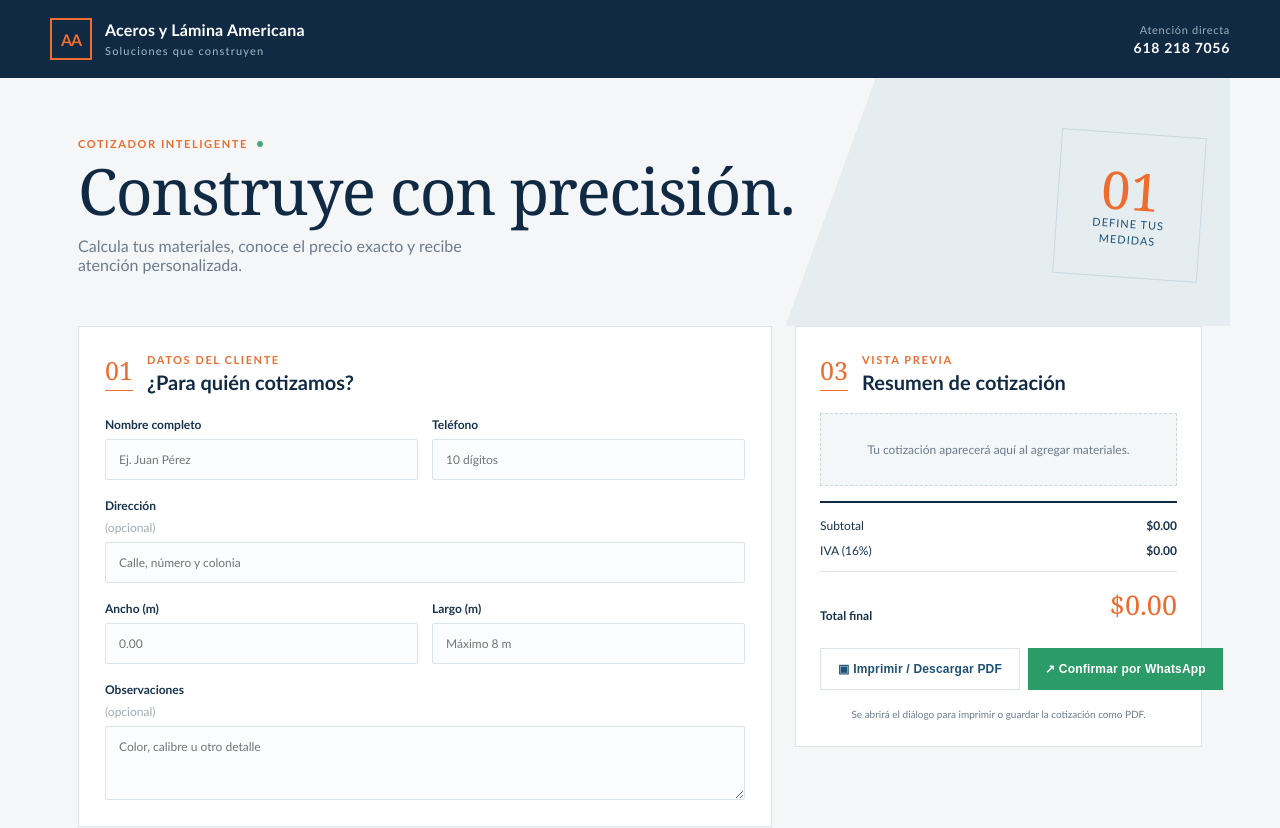
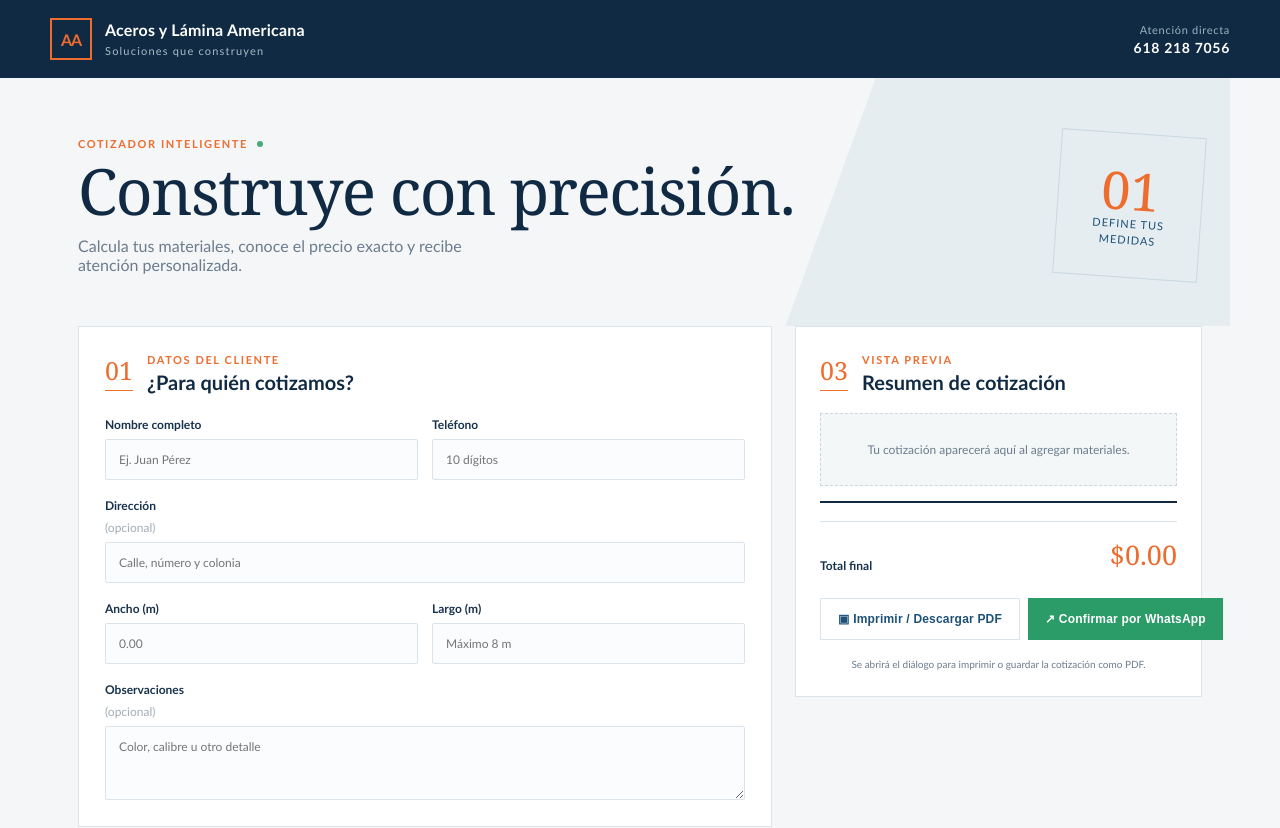
Before and after one commit to EDUARDOURIBEE/cotizador-inteligente, a React (Create React App) app: page / in a window 1280 px wide. Shown: the top 828 px of the page. Built offline with nearby package versions, Linux system fonts and the light colour scheme.

Commit message:
Actualización: mejor de iva

```diff
--- a/src/App.js
+++ b/src/App.js
@@ -4,7 +4,6 @@ import "./App.css";
 import CotizacionPDF from "./CotizacionPDF";
 
 const WHATSAPP_NUMBER = "5216182187056";
-const IVA_RATE = 0.16;
 const materials = [
   { id: "color-26", name: "LÁMINA COLOR 26", price: 68, unit: "/ft" },
   { id: "color-28", name: "LÁMINA COLOR 28", price: 61, unit: "/ft" },
@@ -62,8 +61,7 @@ function CotizacionProvider({ children }) {
   };
   const removeMaterial = (id) => setCart((current) => current.filter((item) => item.id !== id));
   const subtotal = cart.reduce((sum, item) => sum + item.price * item.quantity, 0);
-  const iva = subtotal * IVA_RATE;
-  const total = subtotal + iva;
+  const total = subtotal;
   const dimensions = useMemo(() => {
     const width = Number(client.width) || 0;
     const length = Number(client.length) || 0;
@@ -71,7 +69,7 @@ function CotizacionProvider({ children }) {
     const columns = Math.ceil(length / 8);
     return { rows, columns, sheets: width && length ? rows * columns : 0 };
   }, [client.width, client.length]);
-  return <CotizacionContext.Provider value={{ client, updateClient, cart, addMaterial, removeMaterial, subtotal, iva, total, dimensions }}>{children}</CotizacionContext.Provider>;
+  return <CotizacionContext.Provider value={{ client, updateClient, cart, addMaterial, removeMaterial, subtotal, total, dimensions }}>{children}</CotizacionContext.Provider>;
 }
 
 function FormularioCliente() {
@@ -106,7 +104,7 @@ function CalculadoraLaminas() {
 }
 
 function ResumenCotizacion({ onPrint }) {
-  const { client, cart, removeMaterial, subtotal, iva, total, dimensions } = useContext(CotizacionContext);
+  const { client, cart, removeMaterial, total, dimensions } = useContext(CotizacionContext);
   const sendWhatsApp = (event) => {
     event.preventDefault();
     if (!client.name || !client.phone || !client.width || !client.length || Number(client.length) > 8 || cart.length === 0) return;
@@ -114,15 +112,15 @@ function ResumenCotizacion({ onPrint }) {
     const message = `Cotización de ${client.name}\nTeléfono: ${client.phone}\nDirección: ${client.address || "No indicada"}\nAncho x Largo: ${client.width}m x ${client.length}m\nTotal láminas necesarias: ${dimensions.sheets}\nDetalle de materiales:\n${detail}\nTotal: ${money(total)}\nObservaciones: ${client.observations || "Ninguna"}\nEnviar para confirmar pedido.`;
     window.open(`https://wa.me/${WHATSAPP_NUMBER}?text=${encodeURIComponent(message)}`, "_blank", "noopener,noreferrer");
   };
-  return <section className="panel summary-panel"><div className="section-heading"><span className="step">03</span><div><p className="eyebrow">Vista previa</p><h2>Resumen de cotización</h2></div></div>{cart.length === 0 ? <div className="empty-cart">Tu cotización aparecerá aquí al agregar materiales.</div> : <div className="cart-list">{cart.map((item) => <div className="cart-item" key={item.id}><div><strong>{item.name}</strong><span>{item.quantity} x {money(item.price)} {item.displayUnit || item.unit}</span></div><b>{money(item.price * item.quantity)}</b><button type="button" aria-label={`Quitar ${item.name}`} onClick={() => removeMaterial(item.id)}>×</button></div>)}</div>}<div className="totals"><div><span>Subtotal</span><b>{money(subtotal)}</b></div><div><span>IVA (16%)</span><b>{money(iva)}</b></div><div className="total"><span>Total final</span><strong>{money(total)}</strong></div></div><div className="summary-actions"><button className="button button-outline" type="button" onClick={onPrint}>▣ Imprimir / Descargar PDF</button><button className="button button-whatsapp" type="button" onClick={sendWhatsApp}>↗ Confirmar por WhatsApp</button></div><p className="whatsapp-note">Se abrirá el diálogo para imprimir o guardar la cotización como PDF.</p></section>;
+  return <section className="panel summary-panel"><div className="section-heading"><span className="step">03</span><div><p className="eyebrow">Vista previa</p><h2>Resumen de cotización</h2></div></div>{cart.length === 0 ? <div className="empty-cart">Tu cotización aparecerá aquí al agregar materiales.</div> : <div className="cart-list">{cart.map((item) => <div className="cart-item" key={item.id}><div><strong>{item.name}</strong><span>{item.quantity} x {money(item.price)} {item.displayUnit || item.unit}</span></div><b>{money(item.price * item.quantity)}</b><button type="button" aria-label={`Quitar ${item.name}`} onClick={() => removeMaterial(item.id)}>×</button></div>)}</div>}<div className="totals"><div className="total"><span>Total final</span><strong>{money(total)}</strong></div></div><div className="summary-actions"><button className="button button-outline" type="button" onClick={onPrint}>▣ Imprimir / Descargar PDF</button><button className="button button-whatsapp" type="button" onClick={sendWhatsApp}>↗ Confirmar por WhatsApp</button></div><p className="whatsapp-note">Se abrirá el diálogo para imprimir o guardar la cotización como PDF.</p></section>;
 }
 
 function CotizacionPage() {
-  const { client, cart, subtotal, iva, total, dimensions } = useContext(CotizacionContext);
+  const { client, cart, total, dimensions } = useContext(CotizacionContext);
   const componentRef = useRef(null);
   const print = useReactToPrint({ contentRef: componentRef, documentTitle: `Cotizacion-${client.name || "cliente"}` });
 
-  return <><main className="app-shell"><header className="topbar"><div className="brand-mark">AA</div><div><p className="brand-name">Aceros y Lámina Americana</p><span className="brand-caption">Soluciones que construyen</span></div><div className="header-contact"><span>Atención directa</span><strong>618 218 7056</strong></div></header><section className="hero"><div><p className="eyebrow">Cotizador inteligente <span className="live-dot"></span></p><h1>Construye con precisión.</h1><p>Calcula tus materiales, conoce el precio exacto y recibe atención personalizada.</p></div><div className="hero-badge"><span>01</span><small>Define tus<br />medidas</small></div></section><div className="layout"><div className="main-column"><FormularioCliente /><CalculadoraLaminas /><SelectorMateriales /></div><aside><ResumenCotizacion onPrint={print} /></aside></div><footer>ACEROS Y LÁMINA AMERICANA <span>·</span> Durango, México</footer></main><CotizacionPDF ref={componentRef} client={client} cart={cart} subtotal={subtotal} iva={iva} total={total} dimensions={dimensions} /></>;
+  return <><main className="app-shell"><header className="topbar"><div className="brand-mark">AA</div><div><p className="brand-name">Aceros y Lámina Americana</p><span className="brand-caption">Soluciones que construyen</span></div><div className="header-contact"><span>Atención directa</span><strong>618 218 7056</strong></div></header><section className="hero"><div><p className="eyebrow">Cotizador inteligente <span className="live-dot"></span></p><h1>Construye con precisión.</h1><p>Calcula tus materiales, conoce el precio exacto y recibe atención personalizada.</p></div><div className="hero-badge"><span>01</span><small>Define tus<br />medidas</small></div></section><div className="layout"><div className="main-column"><FormularioCliente /><CalculadoraLaminas /><SelectorMateriales /></div><aside><ResumenCotizacion onPrint={print} /></aside></div><footer>ACEROS Y LÁMINA AMERICANA <span>·</span> Durango, México</footer></main><CotizacionPDF ref={componentRef} client={client} cart={cart} total={total} dimensions={dimensions} /></>;
 }
 
 function App() {
--- a/src/CotizacionPDF.js
+++ b/src/CotizacionPDF.js
@@ -2,15 +2,15 @@ import React, { forwardRef } from "react";
 
 const wholeMoney = (value) => `$${Math.round(Number(value) || 0).toLocaleString("es-MX")}`;
 
-const CotizacionPDF = forwardRef(function CotizacionPDF({ client, cart, subtotal, iva, total, dimensions }, ref) {
+const CotizacionPDF = forwardRef(function CotizacionPDF({ client, cart, total, dimensions }, ref) {
   const today = new Date().toLocaleDateString("es-MX").split("/");
 
   return (
     <section className="print-note cotizacion" ref={ref} aria-label="Cotización en formato de nota">
-      <header className="pdf-header encabezado"><img src="/logo.jpeg" alt="Logotipo oficial" /><div><h1>Aceros y Lámina Americana</h1><p>Su satisfacción es nuestro negocio</p></div><div className="pdf-contact"><span>Teléfono</span><strong>618 218 7056</strong></div></header>
+      <header className="pdf-header encabezado"><img src="/logo.jpeg" alt="Logotipo oficial" /><div><p>Su satisfacción es nuestro negocio</p></div><div className="pdf-contact"><span>Teléfono</span><strong>618 218 7056</strong></div></header>
       <div className="pdf-meta"><div><strong>CLIENTE:</strong><span>{client.name || "No indicado"}</span></div><div><strong>DOMICILIO:</strong><span>{client.address || "No indicado"}</span></div><div><strong>TELÉFONO:</strong><span>{client.phone || "No indicado"}</span></div><div><strong>MEDIDAS:</strong><span>{client.width || "-"} m x {client.length || "-"} m ({dimensions.sheets || 0} láminas)</span></div><div><strong>FOLIO:</strong><span>{String(Date.now()).slice(-3)}</span></div><div><strong>FECHA:</strong><span>{today.join("/")}</span></div></div>
       <table className="tabla-materiales"><thead><tr><th>Material</th><th>Medida / Calibre</th><th>Cantidad</th><th>Precio unitario</th><th>Subtotal</th></tr></thead><tbody>{cart.length ? cart.slice(0, 12).map((item) => <tr key={item.id}><td>{item.name}</td><td>{item.displayUnit || item.unit}</td><td>{item.quantity}</td><td>{wholeMoney(item.price)}</td><td>{wholeMoney(item.price * item.quantity)}</td></tr>) : <tr><td colSpan="5">No hay materiales seleccionados</td></tr>}{cart.length > 12 && <tr><td colSpan="5">+ {cart.length - 12} materiales más</td></tr>}</tbody></table>
-      <section className="pdf-observations"><strong>OBSERVACIONES</strong><p>{client.observations || "Sin observaciones"}</p></section><section className="pdf-totals total"><div><span>Subtotal</span><strong>{wholeMoney(subtotal)}</strong></div><div><span>IVA (16%)</span><strong>{wholeMoney(iva)}</strong></div><div className="pdf-grand-total"><span>Total</span><strong>{wholeMoney(total)}</strong></div></section><footer className="pdf-footer">Gracias por su preferencia</footer>
+      <section className="pdf-observations"><strong>OBSERVACIONES</strong><p>{client.observations || "Sin observaciones"}</p></section><section className="pdf-totals total"><div className="pdf-grand-total"><span>Total</span><strong>{wholeMoney(total)}</strong></div></section><footer className="pdf-footer">Gracias por su preferencia</footer>
     </section>
   );
 });
```
Also changed, not shown: src/App.css.
